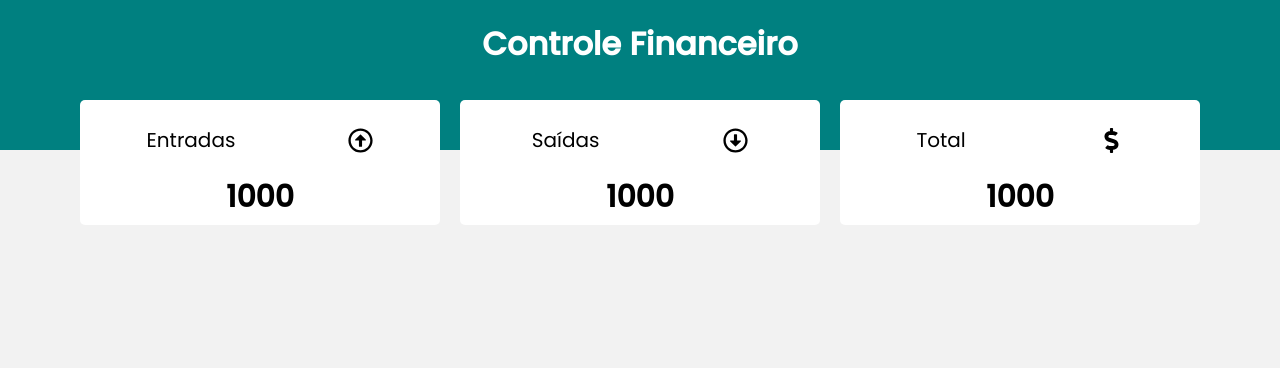
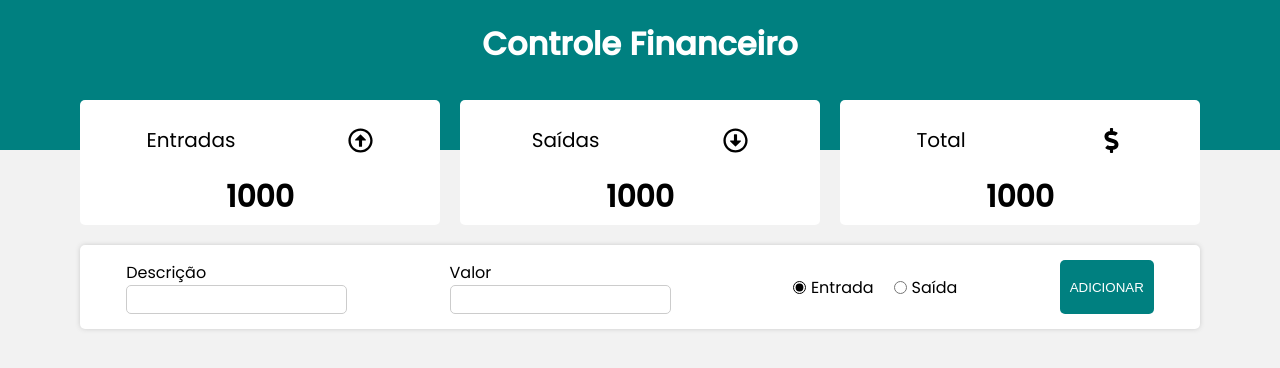
Before and after one commit to Gabrielneves05/financial-management-system, a React (Create React App) app: page / in a window 1280 px wide. Shown: the top 368 px of the page. Built offline with nearby package versions, Linux system fonts and the light colour scheme.

Commit message:
Implementation of the Form component and its respective stylizations / addition of the first lines of Javascript for arrowing and the use of states

```diff
--- a/public/index.html
+++ b/public/index.html
@@ -1,5 +1,5 @@
 <!DOCTYPE html>
-<html lang="en">
+<html lang="pt-br">
   <head>
     <meta charset="utf-8" />
     <meta name="viewport" content="width=device-width, initial-scale=1" />
--- a/src/App.js
+++ b/src/App.js
@@ -2,12 +2,14 @@
 import GlobalStyle from "./styles/global";
 import Header from "./components/Header";
 import Resume from "./components/Resume";
+import Form from "./components/Form";
 
 const App = () => {
   return (
     <>
       <Header />
       <Resume />
+      <Form />
       <GlobalStyle />
     </>
   );
--- /dev/null
+++ b/src/components/Form/index.js
@@ -0,0 +1,57 @@
+import React, { useState } from "react";
+import * as C from "./styles";
+
+const Form = () => {
+    const [desc, setDesc] = useState("");
+    const [amount, setAmount] = useState("");
+    const [isExpense, setExpense] = useState(false);
+
+    const handleSave = () => {
+        if(!desc || !amount) {
+            alert('Informe a descrição e o valor!');
+            return;
+        } else if (amount < 1) {
+            alert('O valor tem que ser positivo!');
+            return;
+        }
+    };
+
+    return (
+        <>
+            <C.Container>
+                <C.InputContent>
+                    <C.Label>Descrição</C.Label>
+                    <C.Input value={desc} onChange={e => setDesc(e.target.value)} />
+                </C.InputContent>
+                <C.InputContent>
+                    <C.Label>Valor</C.Label>
+                    <C.Input
+                        value={amount}
+                        type="number"
+                        onChange={e => setAmount(e.target.value)}
+                    />
+                </C.InputContent>
+                <C.RadioGroup>
+                    <C.Input
+                        type="radio"
+                        id="rIncome"
+                        defaultChecked
+                        name="group1"
+                        onChange={() => setExpense(!isExpense)}
+                    />
+                    <C.Label htmlFor="rIncome">Entrada</C.Label>
+                    <C.Input
+                        type="radio"
+                        id="rExpenses"
+                        name="group1"
+                        onChange={() => setExpense(!isExpense)}
+                    />
+                    <C.Label htmlFor="rExpenses">Saída</C.Label>
+                </C.RadioGroup>
+                <C.Button onClick={handleSave}>ADICIONAR</C.Button>
+            </C.Container>
+        </>
+    );
+};
+
+export default Form;
--- /dev/null
+++ b/src/components/Form/styles.js
@@ -0,0 +1,54 @@
+import styled from "styled-components";
+
+export const Container = styled.div`
+    display: flex;
+    background-color: #fff;
+    justify-content: space-around;
+    padding: 15px 0px;
+    width: 98%;
+    max-width: 1120px;
+    margin: 20px auto;
+    box-shadow: 0px 0px 5px #ccc;
+    border-radius: 5px;
+    gap: 10px;
+
+    @media (max-width: 750px) {
+        display: grid;
+    }
+`;
+
+export const InputContent = styled.div`
+    display: flex;
+    flex-direction: column;
+`;
+
+export const Label = styled.label``;
+
+export const Input = styled.input`
+    outline: none;
+    border-radius: 5px;
+    padding: 5px 10px;
+    font-size: 15px;
+    border: 1px solid #ccc;
+`;
+
+export const RadioGroup = styled.div`
+    display: flex;
+    align-items: center;
+
+    input {
+        margin-left: 20px;
+        margin-right: 5px;
+        accent-color: black;
+        margin-top: 0;
+    }
+`;
+
+export const Button = styled.button`
+    padding: 5px 10px;
+    border: none;
+    border-radius: 5px;
+    cursor: pointer;
+    color: white;
+    background-color: teal;
+`;
```
